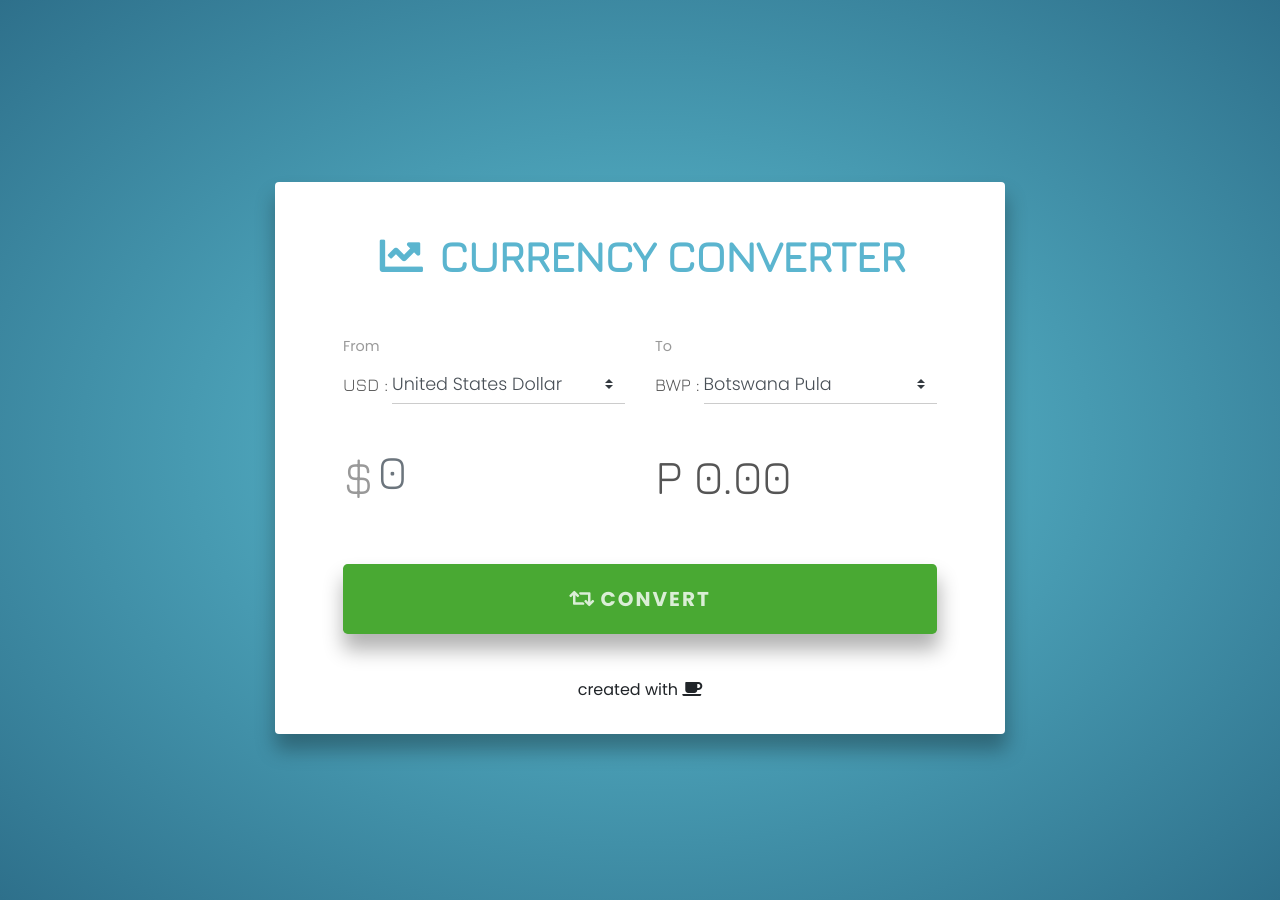
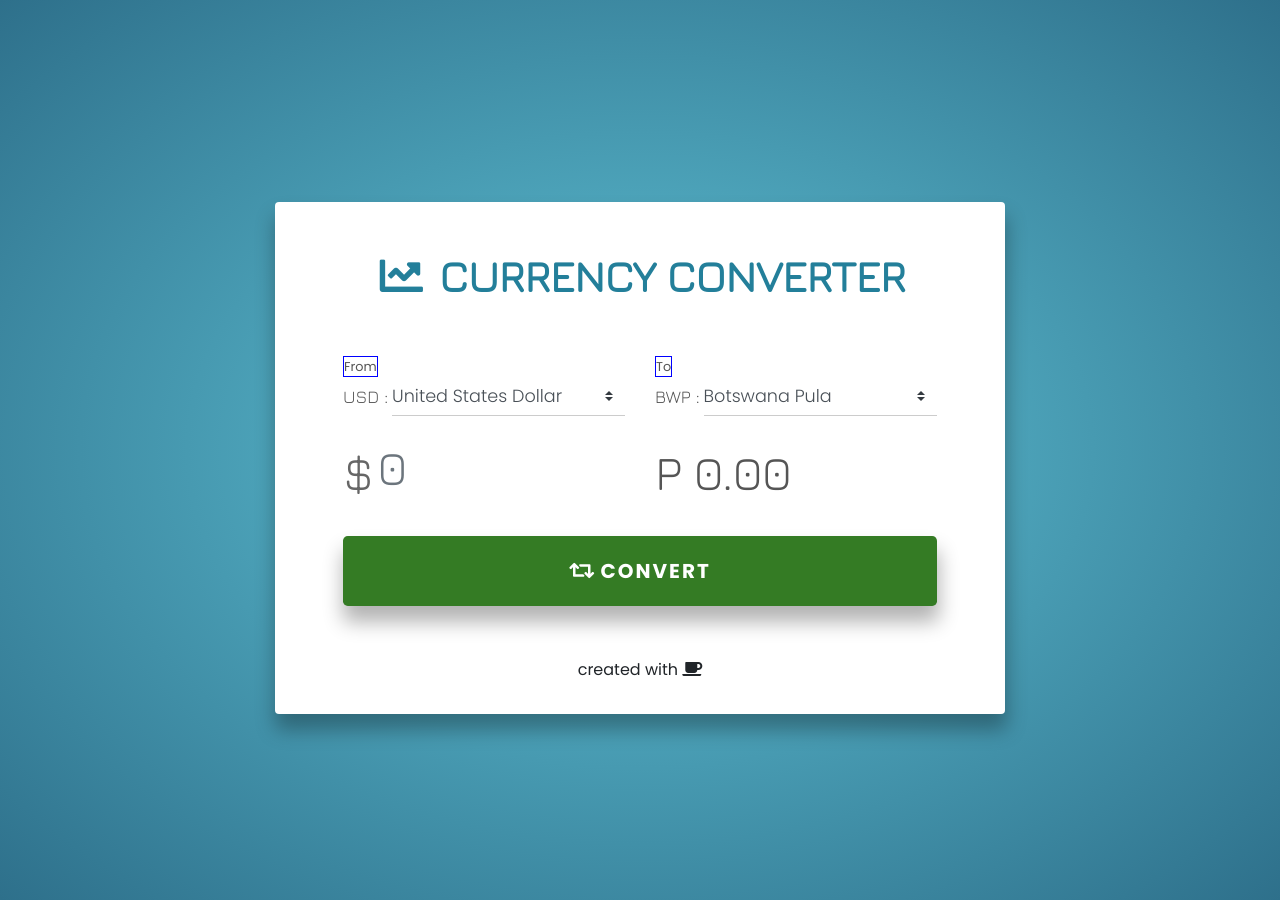
Before and after one commit to tawanacode/alc-currency-converter, a Jekyll site: the page built from index.md, in a window 1280 px wide. Built offline with Jekyll 4.4.1, drawn with Linux system fonts in a browser that asks for light colours; nearby versions of some CDN libraries.

```diff
--- a/_includes/head.html
+++ b/_includes/head.html
@@ -7,7 +7,7 @@
     <meta name="description" content="{{ page.excerpt | default: site.description | strip_html | normalize_whitespace | truncate: 160 | escape }}">
     <meta content="" name="author">
     <link rel="shortcut icon" type="image/x-icon" href="./favicon.ico">
-
+    <link rel="manifest" href="./manifest.json">
     <!-- GLOBAL MANDATORY STYLES -->
     <link rel="stylesheet" href="https://stackpath.bootstrapcdn.com/bootstrap/4.1.1/css/bootstrap.min.css" integrity="sha384-WskhaSGFgHYWDcbwN70/dfYBj47jz9qbsMId/iRN3ewGhXQFZCSftd1LZCfmhktB" crossorigin="anonymous">
     <link rel="stylesheet" href="https://use.fontawesome.com/releases/v5.1.0/css/all.css" integrity="sha384-lKuwvrZot6UHsBSfcMvOkWwlCMgc0TaWr+30HWe3a4ltaBwTZhyTEggF5tJv8tbt" crossorigin="anonymous">
--- a/_layouts/default.html
+++ b/_layouts/default.html
@@ -15,7 +15,7 @@
 
     <!-- PAGE LEVEL SCRIPTS -->
     <script src="./assets/main.js" type="text/javascript"></script>
-
+   <script src="./assets/app.js" type="text/javascript"></script>
 </body>
 
 </html>
--- a/_layouts/home.html
+++ b/_layouts/home.html
@@ -9,13 +9,13 @@ title: Currency Converter
       <div class="card px-5">
         <div class="card-header  pb-4 pt-5">
           <h1 class="text-center text-uppercase">
-              <i class="fas fa-chart-line fa-fw"></i>
+              <i class="fas fa-chart-line fa-fw" aria-hidden=true></i>
             {{ page.title }}
           </h1>
         </div>
         <div class="card-body pb-3">
           <div class="row">
-            <div class="col-lg-12 col-xl-6">
+            <div class="col-lg-12 col-xl-6 pb-4">
               <label for="convertFrom">From</label>
               <div class="input-group">
                 <div class="input-group-prepend">
@@ -26,7 +26,7 @@ title: Currency Converter
                 </select>
               </div>
             </div>
-            <div class="col-lg-12 col-xl-6">
+            <div class="col-lg-12 col-xl-6 pb-4">
               <label for="convertTo">To</label>
               <div class="input-group">
                 <div class="input-group-prepend">
@@ -38,8 +38,8 @@ title: Currency Converter
               </div>
             </div>
           </div>
-          <div class="row align-items-center pt-5 pb-3">
-            <div class="col-lg-12 col-xl-6">
+          <div class="row pt-2 pb-4">
+            <div class="col-lg-12 col-xl-6 pb-3">
               <div class="input-group inputValue">
                 <div class="input-group-prepend ">
                   <label for="inputValue" class="input-group-text" id="convertSymbolFrom">$</label>
@@ -48,24 +48,24 @@ title: Currency Converter
               </div>
             </div>
 
-            <div class="col-lg-12 col-xl-6">
+            <div class="col-lg-12 col-xl-6 pb-3">
               <div class="convertedValue">
                 <span id="convertSymbolTo">P</span>
                 <span id="convertedValue">0.00</span>
               </div>
             </div>
           </div>
-          <div class=" text-center pt-5 pb-3">
 
+          <div class="text-center pb-4">
             <button id="convertBtn" class="btn btn-primary btn-block btn-lg text-uppercase" type="submit">
-                <i class="fas fa-retweet fa-fw"></i>
+                <i class="fas fa-retweet fa-fw" aria-hidden=true></i>
               convert
             </button>
           </div>
         </div>
         <div class="card-footer pb-3">
           <p class="text-center">created with
-            <i class="fas fa-coffee fa-fw"></i>
+            <i class="fas fa-coffee fa-fw" aria-hidden=true></i>
           </p>
         </div>
       </div>
--- /dev/null
+++ b/assets/app.js
@@ -0,0 +1,9 @@
+if('serviceWorker' in navigator){
+  window.addEventListener('load', function() {
+    navigator.serviceWorker.register('./sw.js', { scope: './' }).then(function(reg){
+        console.log("sw is registered");//, reg);
+    }).catch(function(err){
+        console.log("err trying to register");
+    });
+ });
+}
--- a/assets/main.css
+++ b/assets/main.css
@@ -11,15 +11,17 @@ body {
 }
 
 h1{
-    color: rgb(91, 181, 207);
+    color: rgb(35, 127, 154);
     font-weight:700;
     font-size:2.7em;
     font-family: 'Jura', sans-serif;
 }
 
 label{
-  color: rgba(0,0,0,0.4);
-  font-size:0.9rem;
+  color: #555;
+    border:1px solid blue;
+  font-size:0.8rem;
+  margin:0;
 }
 
 .form-control,
@@ -48,7 +50,7 @@ label{
 
 .custom-select{
   font-weight: 300;
-    border-bottom:1px solid #ccc;
+  border-bottom:1px solid #ccc;
 }
 
 .convertedValue,
@@ -64,7 +66,7 @@ label{
 .inputValue .input-group-text,
 .form-control{
   padding-right:5px;
-  color:#999;
+  color:#666;
 }
 
 .form-control{
@@ -85,8 +87,8 @@ label{
 
 .btn,
 .btn:focus {
-  background: #49A933;
-  color: rgba(255,255,255,0.8);
+  background: #347b24;
+  color: rgba(255,255,255,1);
   padding:1em 2em;
   letter-spacing: 2px;
   font-weight: 700;
@@ -94,7 +96,7 @@ label{
 
 .btn:hover,
 .btn:active{
-  background-color:#2B7A19;
+  background-color:#1e5810;
 }
 
 .btn:focus,
```
Also changed, not shown: sw.js (added, +49 -0 lines), favicon.ico, icon.png (added), manifest.json (added), 1 other file.
